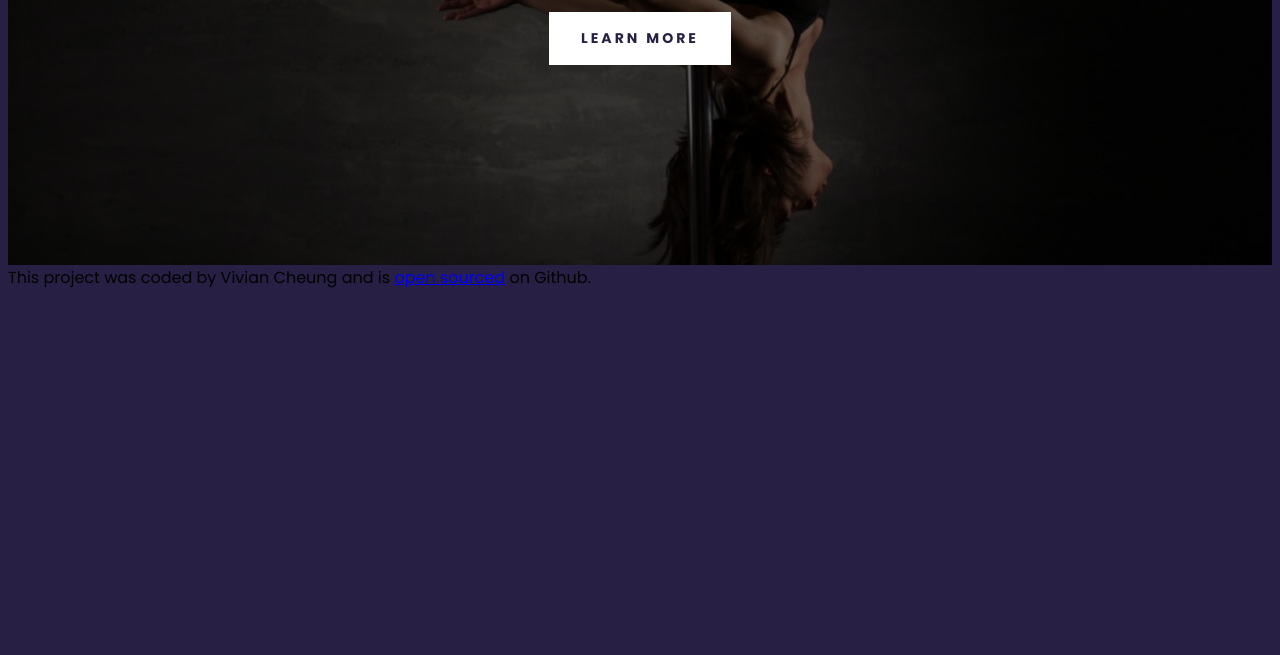
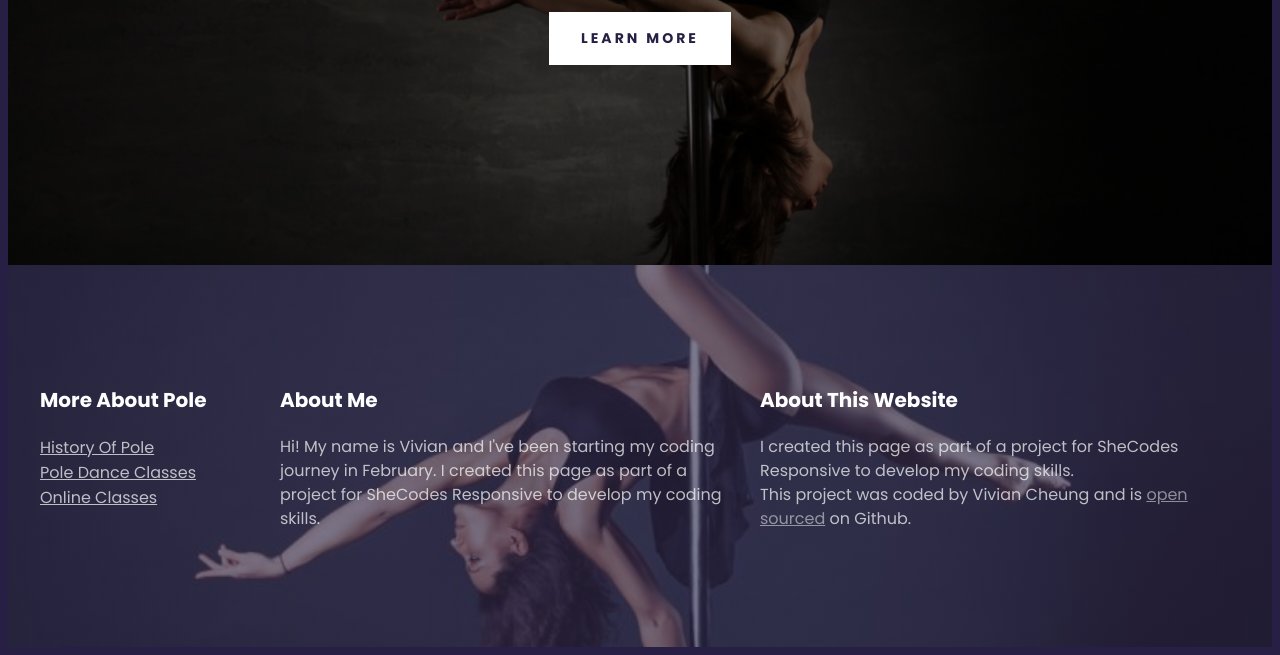
Before and after one commit to vcheungg/responsiveproject, a plain HTML site: page index.html in a window 1280 px wide. Shown: the part 480-1135 px from the top of the page. Before the commit the page ends 800 px from the top, so only its background shows below. Drawn offline with Linux system fonts and the light colour scheme.

Commit message:
added two images, added footer and styling

```diff
--- a/index.html
+++ b/index.html
@@ -21,11 +21,57 @@
         <a href="#more">Learn More</a>
       </header>
       <footer>
-        This project was coded by Vivian Cheung and is
-        <a href="https://github.com/vcheungg/responsiveproject" target="_blank"
-          >open sourced</a
-        >
-        on Github.
+        <section class="grid">
+          <div>
+            <h3>More About Pole</h3>
+            <ul>
+              <li>
+                <a
+                  href="https://en.wikipedia.org/wiki/Pole_dance"
+                  target="_blank"
+                  >History Of Pole</a
+                >
+              </li>
+              <li>
+                <a
+                  href="https://tantrafitness.com/classes-workshops/"
+                  target="_blank"
+                  >Pole Dance Classes</a
+                >
+              </li>
+              <li>
+                <a
+                  href="https://tantrafitness.com/online-classes/"
+                  target="_blank"
+                  >Online Classes</a
+                >
+              </li>
+            </ul>
+          </div>
+          <div>
+            <h3>About Me</h3>
+            <p>
+              Hi! My name is Vivian and I've been starting my coding journey in
+              February. I created this page as part of a project for SheCodes
+              Responsive to develop my coding skills.
+            </p>
+          </div>
+          <div>
+            <h3>About This Website</h3>
+            <p>
+              I created this page as part of a project for SheCodes Responsive
+              to develop my coding skills.
+              <br />
+              This project was coded by Vivian Cheung and is
+              <a
+                href="https://github.com/vcheungg/responsiveproject"
+                target="_blank"
+                >open sourced</a
+              >
+              on Github.
+            </p>
+          </div>
+        </section>
       </footer>
     </div>
   </body>
--- a/src/styles.css
+++ b/src/styles.css
@@ -5,6 +5,16 @@ body {
 
 .container {
   max-width: 1400px;
+  margin: 0 auto;
+}
+
+.grid {
+  display: grid;
+  grid-template-columns: 1fr 2fr 2fr;
+}
+
+section {
+  max-width: 1200px;
   margin: 0 auto;
 }
 
@@ -55,7 +65,49 @@ header a {
   background: white;
 }
 
-@media (max-width: 900px) {
+footer {
+  color: white;
+  background-image: linear-gradient(
+      rgba(39, 32, 68, 0.6),
+      rgba(39, 32, 68, 0.6)
+    ),
+    url("../images/ilh.jpg");
+  background-repeat: no-repeat;
+  background-size: cover;
+  background-position: center;
+  padding: 100px 0;
+}
+
+footer h3 {
+  font-weight: 700;
+  font-size: 20px;
+  line-height: 30px;
+}
+
+footer p {
+  font-weight: 400;
+  font-size: 16px;
+  line-height: 24px;
+  opacity: 0.7;
+  margin-right: 20px;
+}
+
+footer ul {
+  padding: 0;
+}
+
+footer li {
+  list-style: none;
+  margin: 0;
+  padding: 0;
+}
+
+footer a {
+  color: white;
+  opacity: 0.7;
+}
+
+@media (max-width: 960px) {
   header {
     padding: 60px 0;
   }
```
Also changed, not shown: images/ilh.jpg (added), images/rainbow.jpg (added), 1 other file.
